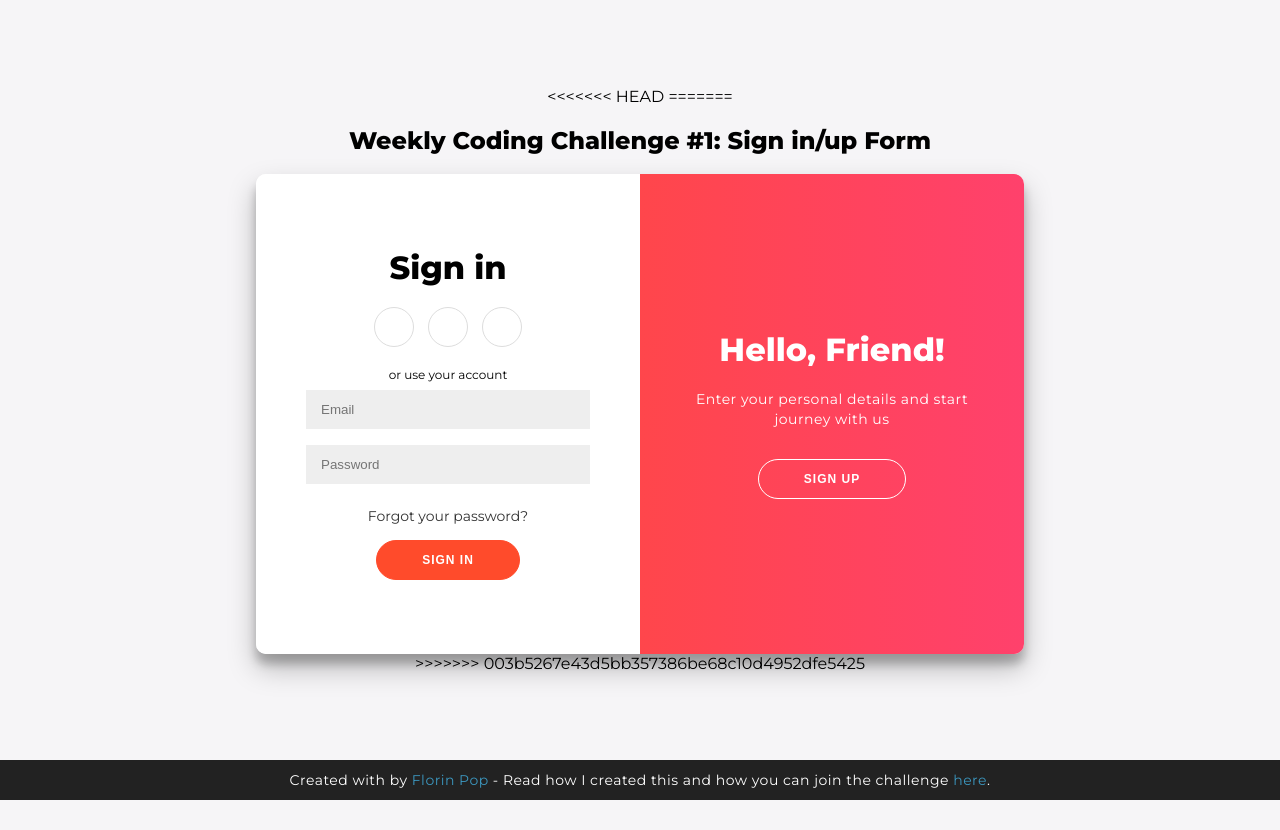
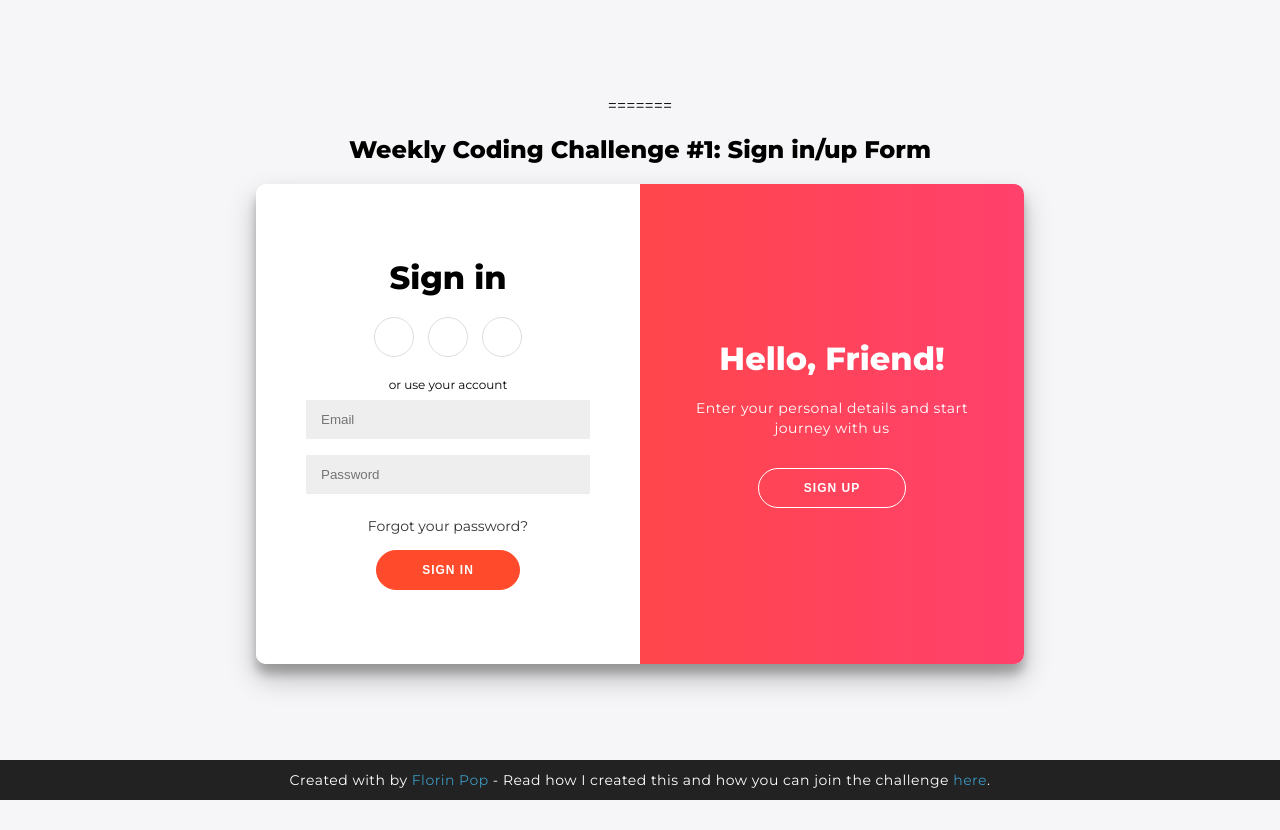
Before and after one commit to van1164/django_project, a Django app: template blog/templates/blog/login.html in a window 1280 px wide. Run offline with Django 3.2, Linux system fonts and the light colour scheme; the template is opened without the code that fills it, so the values that code supplies are empty.

Commit message:
Update login.html

```diff
--- a/blog/templates/blog/login.html
+++ b/blog/templates/blog/login.html
@@ -1,4 +1,3 @@
-<<<<<<< HEAD
 <!Doctype html>
 
 =======
@@ -340,4 +339,3 @@ footer a {
 
 </body>
 </html>
->>>>>>> 003b5267e43d5bb357386be68c10d4952dfe5425
```
